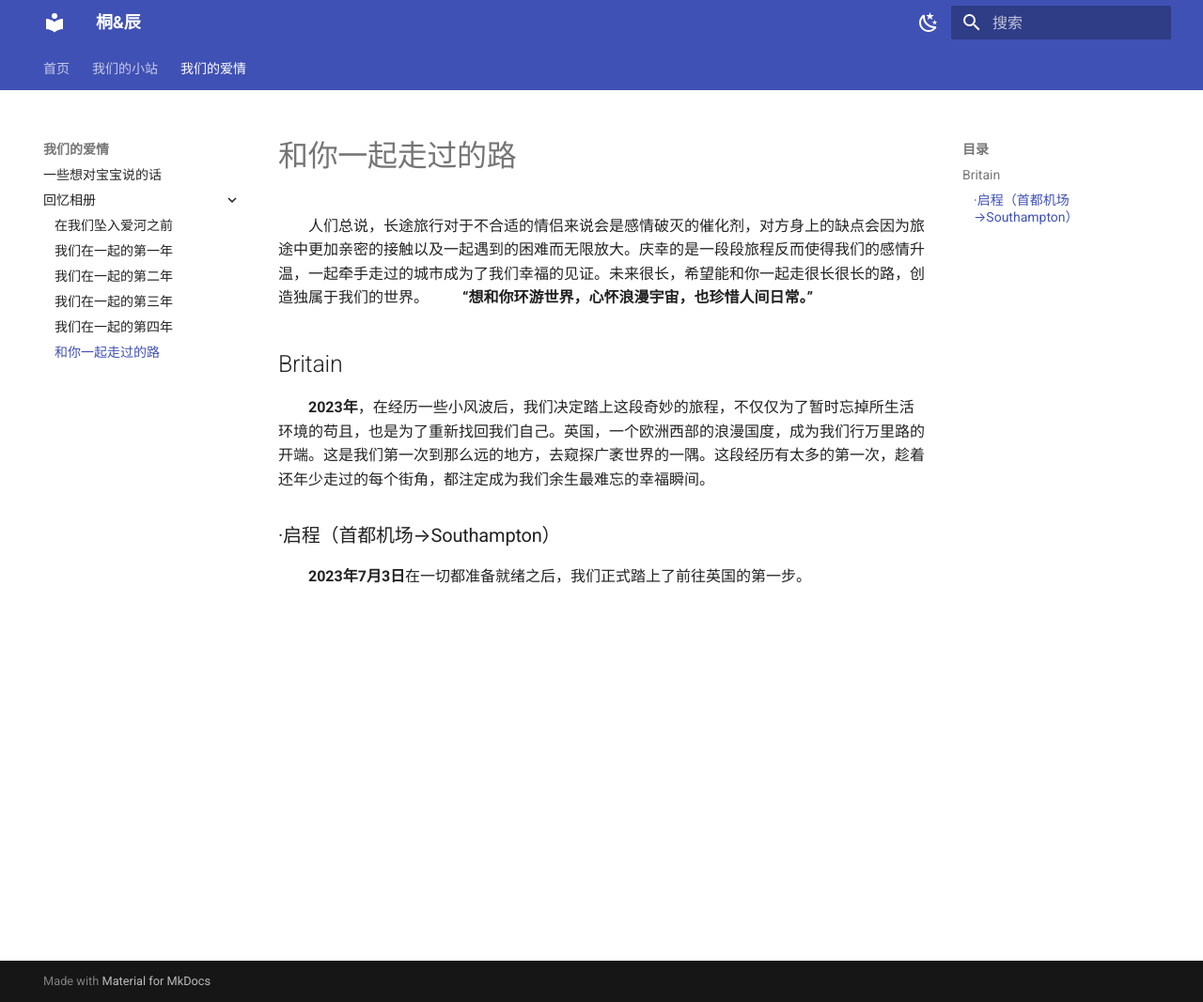
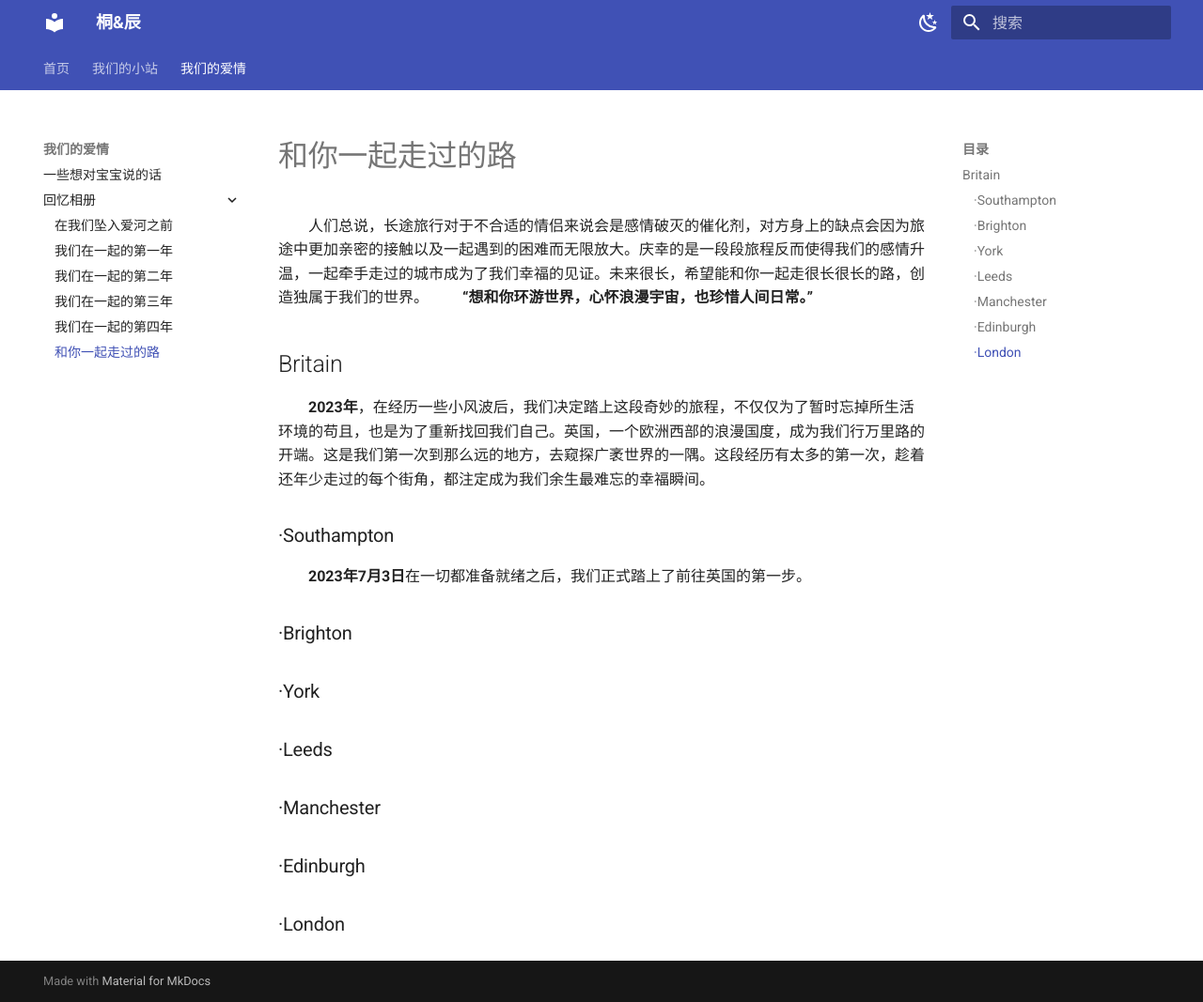
Before and after one commit to tlc191026/tlc191026.github.io, an MkDocs documentation site: the page built from docs/我们的爱情/回忆相册/99-travel.md, in a window 1280 px wide and 1067 px high. Shown: the whole window at 94% size. Built offline with MkDocs 1.6.1 and Material for MkDocs 9.7.7, drawn with Linux system fonts in a browser that asks for light colours.

Commit message:
Update 99-travel.md

```diff
--- a/docs/我们的爱情/回忆相册/99-travel.md
+++ b/docs/我们的爱情/回忆相册/99-travel.md
@@ -1,12 +1,21 @@
 # 和你一起走过的路
-
 &emsp;&emsp;人们总说，长途旅行对于不合适的情侣来说会是感情破灭的催化剂，对方身上的缺点会因为旅途中更加亲密的接触以及一起遇到的困难而无限放大。庆幸的是一段段旅程反而使得我们的感情升温，一起牵手走过的城市成为了我们幸福的见证。未来很长，希望能和你一起走很长很长的路，创造独属于我们的世界。
 &emsp;&emsp;**“想和你环游世界，心怀浪漫宇宙，也珍惜人间日常。”**
 
 ## Britain
-
 &emsp;&emsp;**2023年**，在经历一些小风波后，我们决定踏上这段奇妙的旅程，不仅仅为了暂时忘掉所生活环境的苟且，也是为了重新找回我们自己。英国，一个欧洲西部的浪漫国度，成为我们行万里路的开端。这是我们第一次到那么远的地方，去窥探广袤世界的一隅。这段经历有太多的第一次，趁着还年少走过的每个街角，都注定成为我们余生最难忘的幸福瞬间。
 
-### ·启程（首都机场→Southampton）
+### ·Southampton
+&emsp;&emsp;**2023年7月3日**在一切都准备就绪之后，我们正式踏上了前往英国的第一步。
 
-&emsp;&emsp;**2023年7月3日**在一切都准备就绪之后，我们正式踏上了前往英国的第一步。
+### ·Brighton
+
+### ·York
+
+### ·Leeds
+
+### ·Manchester
+
+### ·Edinburgh
+
+### ·London
```
